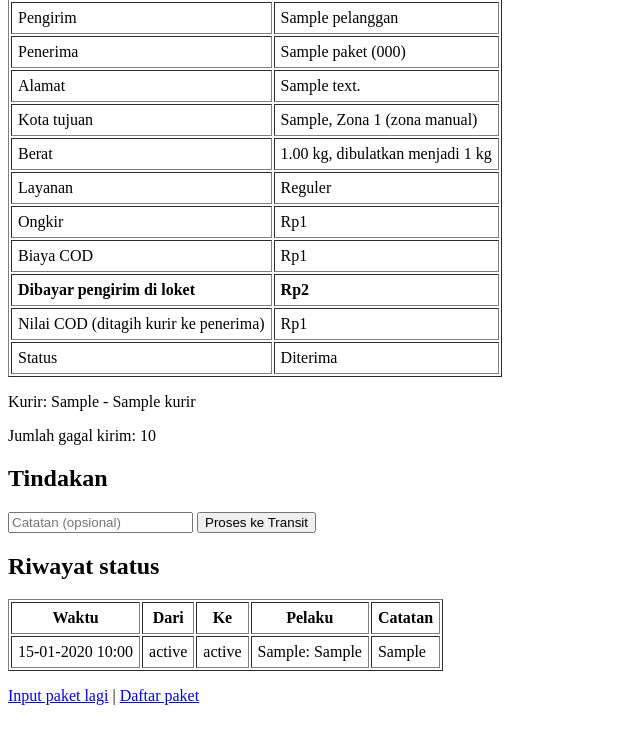
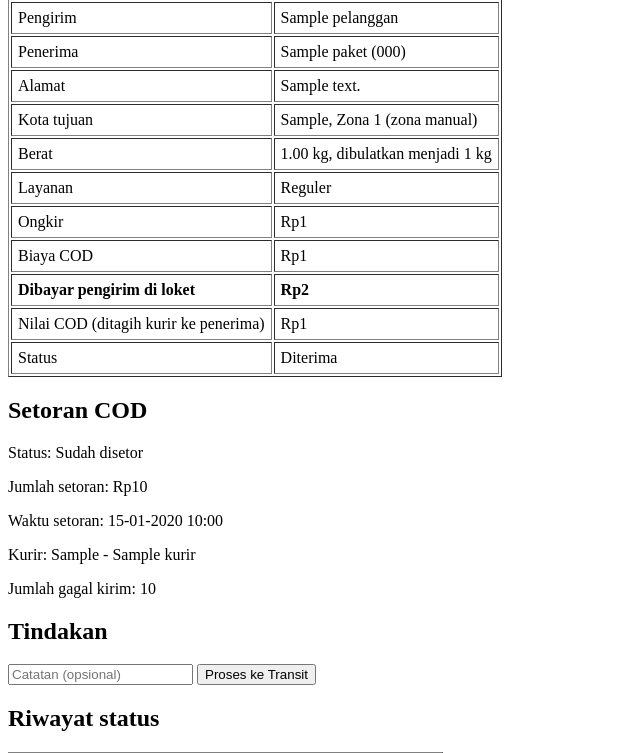
Before and after one commit to Tiannn-r/PaketIN, a Laravel app: page /paket/1 in a window 1280 px wide. Shown: the part 167-920 px from the top of the page, without its empty margins (0-640 px from the left). Before the commit the page ends 872 px from the top, so only its background shows below. Run offline with Laravel 12, Linux system fonts and the light colour scheme; a user stored in the database is signed in; data comes from the database, SQL or seed files in the repository; tables that the repository leaves empty hold one stand-in row (values such as "Sample post").

Commit message:
Implementasi pencatatan setoran COD perpaket

```diff
--- a/app/Http/Controllers/PaketController.php
+++ b/app/Http/Controllers/PaketController.php
@@ -69,7 +69,7 @@ class PaketController extends Controller
     }
 
     public function show(Paket $paket){
-        $paket->load(['pelanggan', 'kurir' ,'daftarRiwayat']);
+        $paket->load(['pelanggan', 'kurir' ,'daftarRiwayat', 'setoran']);
 
         $daftarKurirAktif = Kurir::where('status', true)
             ->withCount(['daftarPaket as jumlah_paket_dikirim' => fn ($query) => $query->where('status', 'Dikirim')])
--- a/app/Models/Paket.php
+++ b/app/Models/Paket.php
@@ -34,4 +34,8 @@ class Paket extends Model
     public function daftarRiwayat(){
         return $this->hasMany(RiwayatStatus::class, 'id_paket')->orderBy('id');
     }
+
+    public function setoran(){
+        return $this->hasOne(Setoran::class, 'id_paket', 'id');
+    }
 }
--- a/app/Models/Setoran.php
+++ b/app/Models/Setoran.php
@@ -7,6 +7,9 @@ use Illuminate\Database\Eloquent\Model;
 class Setoran extends Model
 {
     protected $table = 'setoran';
-    public $timmestamps = false;
+    public $timestamps = false;
+    protected $fillable = ['id_paket', 'jumlah', 'dicatat_oleh', 'disetor_pada'];
+    protected $casts = ['jumlah' => 'integer', 'disetor_pada' => 'datetime'];
 
+    public function paket() { return $this->belongsTo(Paket::class, 'id_paket', 'id'); }
 }
--- a/resources/views/paket/struk.blade.php
+++ b/resources/views/paket/struk.blade.php
@@ -24,6 +24,27 @@
         @endif
         <tr><td>Status</td><td>{{ $paket->status }}</td></tr>
     </table>
+
+    @if ($paket->status_pembayaran)
+        <h2>Setoran COD</h2>
+        @if ($paket->setoran)
+            <p>Status: Sudah disetor</p>
+            <p>Jumlah setoran: Rp{{ number_format($paket->setoran->jumlah, 0, ',', '.') }}</p>
+            <p>Waktu setoran: {{ $paket->setoran->disetor_pada->format('d-m-Y H:i') }}</p>
+        @else
+            <p>Status: Belum disetor</p>
+            <p>Jumlah yang harus disetor: Rp{{ number_format($paket->nilai_cod, 0, ',', '.') }}</p>
+
+            @if ($paket->status === 'Terkirim')
+                <form method="POST" action="{{ route('paket.setoran', $paket) }}">
+                    @csrf
+                    <button type="submit">Catat Setoran COD</button>
+                </form>
+            @else
+                <p>Setoran hanya dapat dicatat setelah paket berstatus Terkirim.</p>
+            @endif
+        @endif
+    @endif
 
     <p>Kurir: {{ $paket->kurir ? $paket->kurir->kode . ' - ' . $paket->kurir->nama : '-' }}</p>
     <p>Jumlah gagal kirim: {{ $paket->jumlah_gagal }}</p>
--- a/routes/web.php
+++ b/routes/web.php
@@ -4,6 +4,7 @@ use App\Http\Controllers\PelangganController;
 use App\Http\Controllers\AuthController;
 use App\Http\Controllers\KurirController;
 use App\Http\Controllers\PaketController;
+use App\Http\Controllers\SetoranController;
 use App\Models\Kurir;
 use Illuminate\Routing\Route as RoutingRoute;
 use Illuminate\Support\Facades\Route;
@@ -61,6 +62,8 @@ Route::middleware('auth')->group(function (){
         Route::post('/paket/{paket}/transit', [PaketController::class, 'transit'])->name('paket.transit');
         Route::post('/paket/{paket}/tugaskan', [PaketController::class, 'tugaskan'])->name('paket.tugaskan');
         Route::post('/paket/{paket}/retur', [PaketController::class, 'retur'])->name('paket.retur');
+
+        Route::post('/paket/{paket}/setoran', [SetoranController::class, 'store'])->name('paket.setoran');
     });
 
 
```
Also changed, not shown: app/Http/Controllers/SetoranController.php (added, +22 -0 lines), app/Services/SetoranService.php (added, +25 -0 lines), database/migrations/2026_11_21_075829_create_setorans_table.php.
